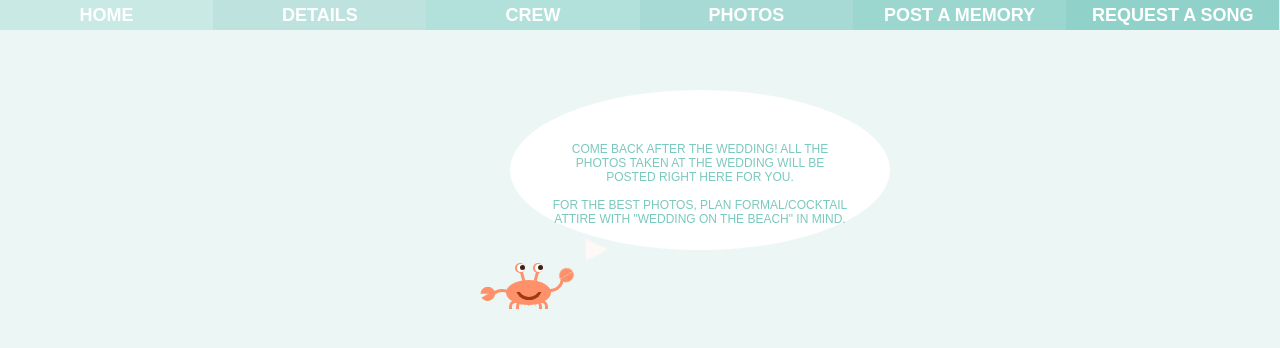
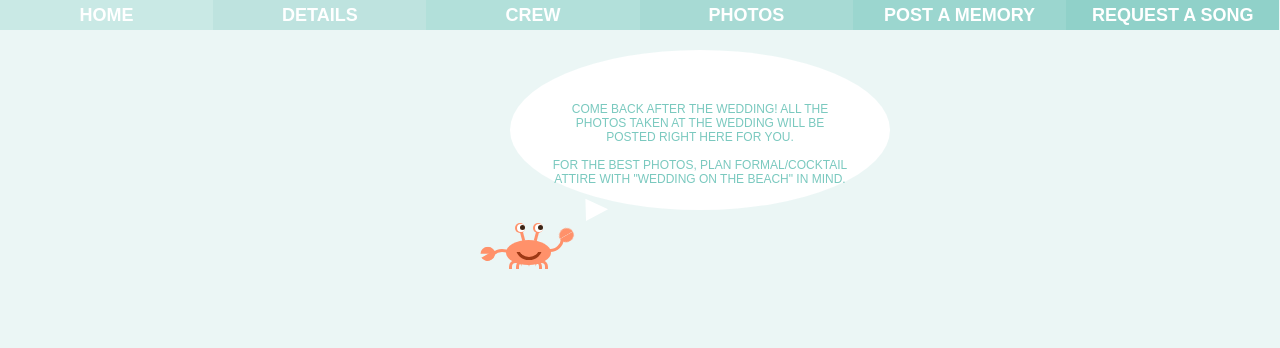
Before and after one commit to phyllisandjohn/phyllisandjohn.github.io, a Jekyll site: the page photos/index.html, which Jekyll copies as it is, in a window 1280 px wide. Shown: the top 348 px of the page. Built offline with Jekyll 4.4.1, drawn with Linux system fonts in a browser that asks for light colours.

Commit message:
Update photos.css

```diff
--- a/css/photos.css
+++ b/css/photos.css
@@ -1,7 +1,7 @@
 .hide-top {
   	width: 100%;
   	height: 250px;
-  	margin-top: 90px;
+  	margin-top: 50px;
   	position: absolute;
   	z-index: 1;
   	background: rgb(235,246,245);
@@ -36,7 +36,7 @@
 	height: 0;
 	border-left: 10px solid transparent;
 	border-right: 15px solid transparent;
-	border-top: 20px solid rgb(254,249,246);;
+	border-top: 20px solid #fff;
 	transform: rotate(25deg);
 	margin-left: 30px;
 	margin-top: 5px;
```
